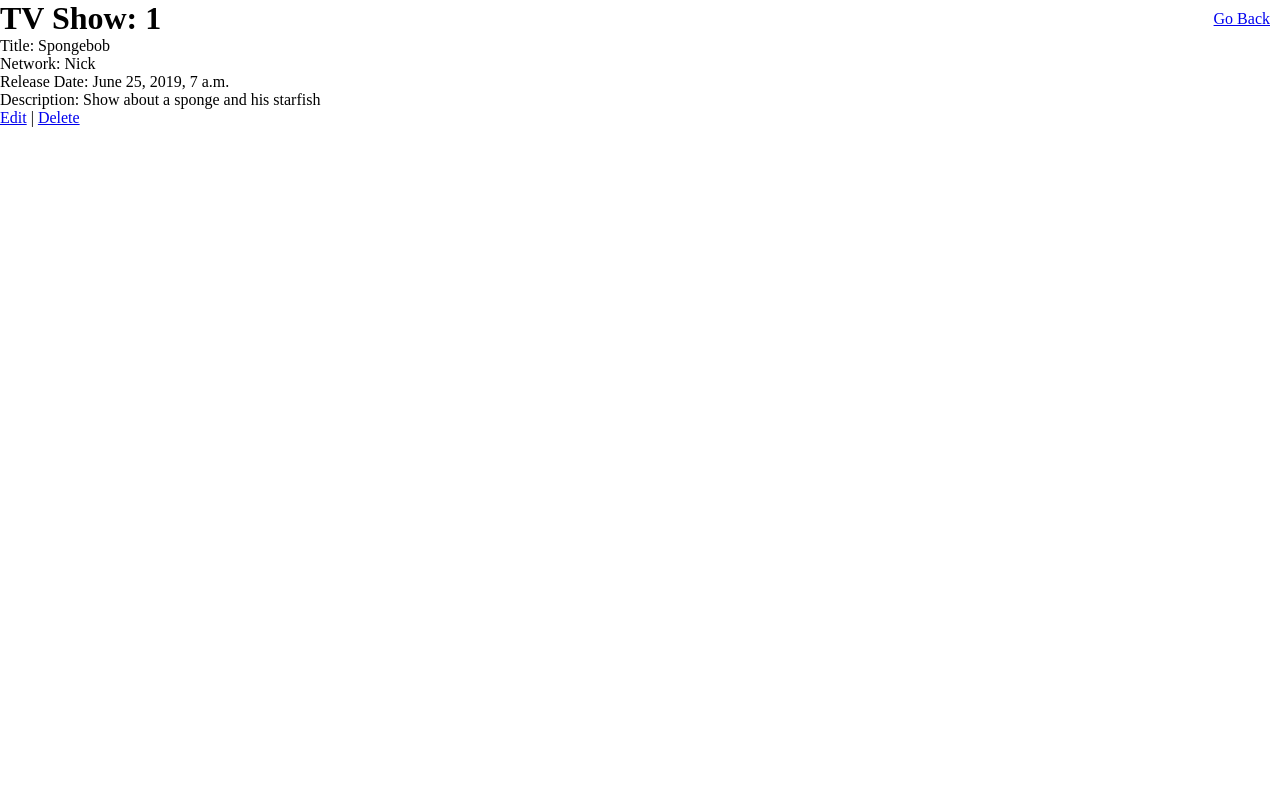
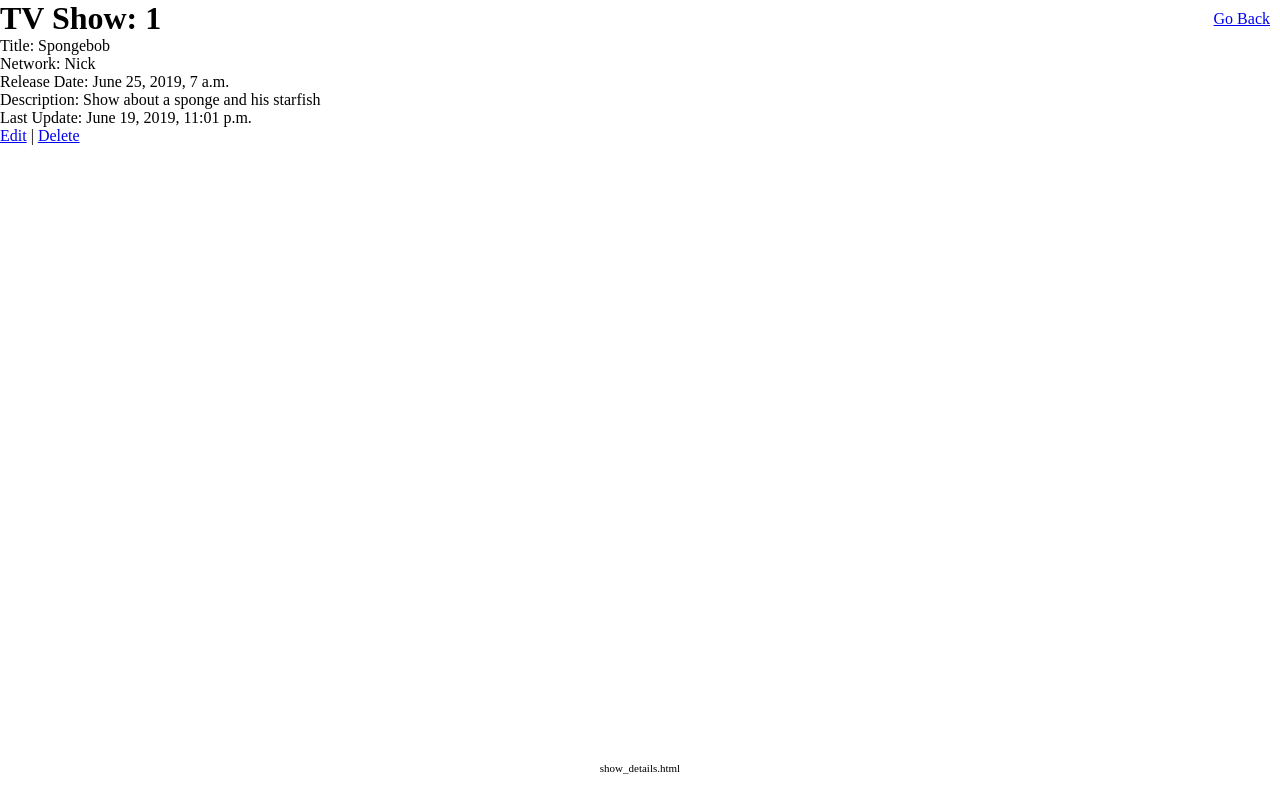
Before and after one commit to alexege/semi_restful_tv, a Django app: template apps/semi_restful_tv_app/templates/semi_restful_tv_app/show_details.html in a window 1280 px wide. Run offline with Django 3.2, Linux system fonts and the light colour scheme; the template is opened without the code that fills it: values that come from a table or form of the project are taken from there, others are empty; data comes from the database, SQL or seed files in the repository; both versions use the stored data as it was after the commit; parts of the project's set-up code (start-up, migrations or seed data) failed here and were passed over.

Commit message:
corrected db problem

```diff
--- a/apps/semi_restful_tv_app/models.py
+++ b/apps/semi_restful_tv_app/models.py
@@ -4,6 +4,6 @@ class Show(models.Model):
     title = models.CharField(max_length=255)
     network = models.CharField(max_length=255)
     release_date = models.DateTimeField()
-    description = models.TextField()
+    description = models.TextField(default="Heyyyy")
     created_at = models.DateTimeField(auto_now_add=True)
     updated_at = models.DateTimeField(auto_now=True)
--- a/apps/semi_restful_tv_app/static/semi_restful_tv_app/css/style.css
+++ b/apps/semi_restful_tv_app/static/semi_restful_tv_app/css/style.css
@@ -8,3 +8,12 @@
     top: 10px;
     right: 10px;
 }
+
+.footer {
+    font-size: 11px;
+    position: fixed;
+    left: 50%;
+    bottom: 20px;
+    transform: translate(-50%, -50%);
+    margin: 0 auto;
+  }
--- a/apps/semi_restful_tv_app/templates/semi_restful_tv_app/index.html
+++ b/apps/semi_restful_tv_app/templates/semi_restful_tv_app/index.html
@@ -9,5 +9,6 @@
 <body>
     <p>Welcome to the landing page</p>
     <a href="/shows/new">See all shows</a>
+    <div class="footer">index.html</div>
 </body>
 </html>
--- a/apps/semi_restful_tv_app/templates/semi_restful_tv_app/new_show.html
+++ b/apps/semi_restful_tv_app/templates/semi_restful_tv_app/new_show.html
@@ -33,9 +33,6 @@
                 <td>
                     <input name="release_date" type="date">
                 </td>
-                <!-- <td>
-                    <a href="#">[*]</a>
-                </td> -->
             </tr>
             <tr>
                 <td>Description:</td>
--- a/apps/semi_restful_tv_app/templates/semi_restful_tv_app/show_details.html
+++ b/apps/semi_restful_tv_app/templates/semi_restful_tv_app/show_details.html
@@ -15,8 +15,9 @@
     <p>Network: {{new_show.network}}</p>
     <p>Release Date: {{new_show.release_date}}</p>
     <p>Description: {{new_show.description}}</p>
-    <!-- <p>Last Update: {{new_show.updated_at}}</p> -->
+    <p>Last Update: {{new_show.updated_at}}</p>
 
     <a href="/shows/{{show.id}}/edit">Edit</a> | <a href="/shows/{{show.id}}/delete">Delete</a>
+    <div class="footer">show_details.html</div>
 </body>
 </html>
--- a/apps/semi_restful_tv_app/templates/semi_restful_tv_app/shows.html
+++ b/apps/semi_restful_tv_app/templates/semi_restful_tv_app/shows.html
@@ -38,5 +38,6 @@
     <a href="/shows/new">Add a New Show (/shows/new)</a>
     <br>
     <a href="/delete">Delete Database (/delete)</a>
+    <div class="footer">shows.html</div>
 </body>
 </html>
--- a/apps/semi_restful_tv_app/urls.py
+++ b/apps/semi_restful_tv_app/urls.py
@@ -11,7 +11,3 @@ urlpatterns = [
     url(r'^shows/(?P<id>\d+)/update$', views.show_id_update),
     url(r'^shows/(?P<id>\d+)/delete$', views.show_id_delete),
 ]
-
-#index: views.index
-#shows/new: views.new_shows
-#shows/create: views.shows_create
--- a/semi_restful_tv/settings.py
+++ b/semi_restful_tv/settings.py
@@ -31,6 +31,7 @@ ALLOWED_HOSTS = []
 # Application definition
 
 INSTALLED_APPS = [
+    'django_extensions',
     'apps.semi_restful_tv_app',
     'django.contrib.admin',
     'django.contrib.auth',
```
Also changed, not shown: apps/semi_restful_tv_app/migrations/0001_initial.py, apps/semi_restful_tv_app/migrations/0002_auto_20190619_1249.py (deleted), apps/semi_restful_tv_app/migrations/0003_auto_20190619_1304.py (deleted), apps/semi_restful_tv_app/migrations/0004_auto_20190619_1355.py (deleted), apps/semi_restful_tv_app/migrations/0005_auto_20190619_1356.py (deleted), apps/semi_restful_tv_app/migrations/0006_remove_show_description.py (deleted), apps/semi_restful_tv_app/migrations/0007_show_description.py (deleted), apps/semi_restful_tv_app/migrations/0008_auto_20190619_1400.py (deleted), apps/semi_restful_tv_app/migrations/0009_auto_20190619_1403.py (deleted), apps/semi_restful_tv_app/migrations/0010_auto_20190619_1451.py (deleted), db.sqlite3.
